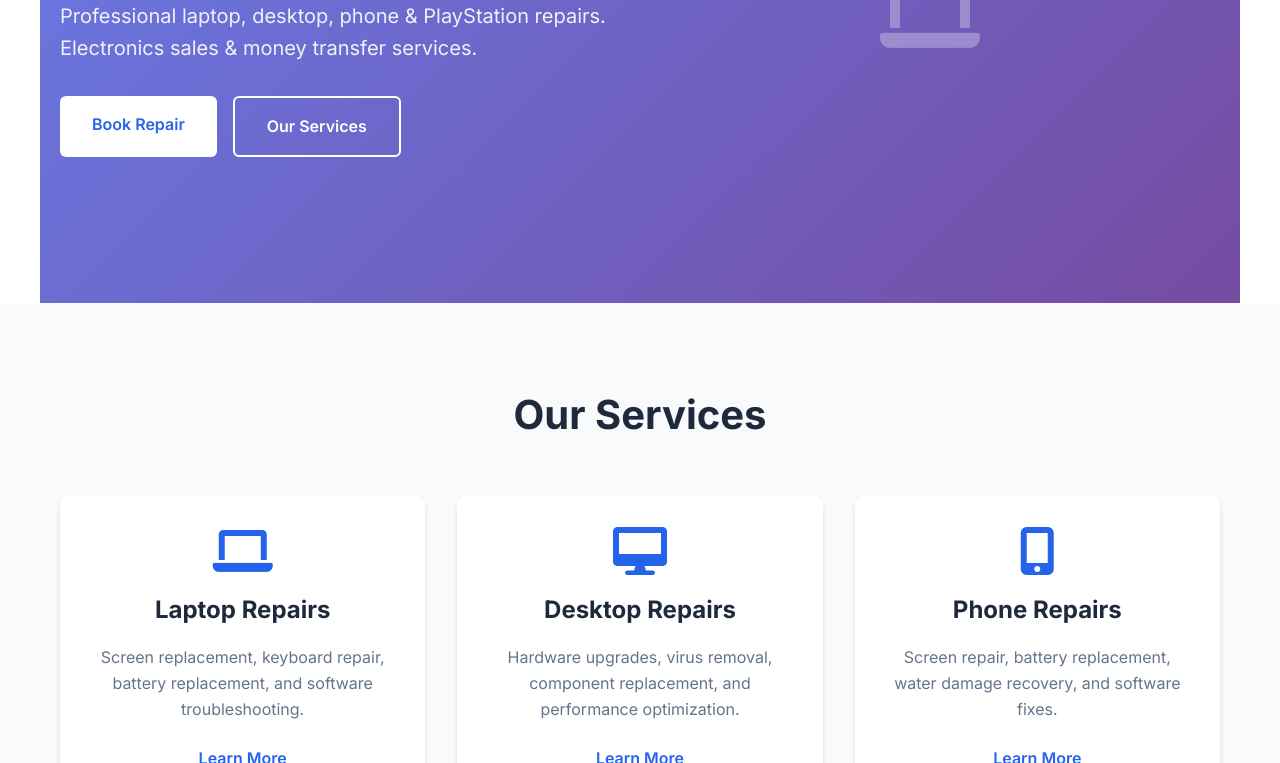
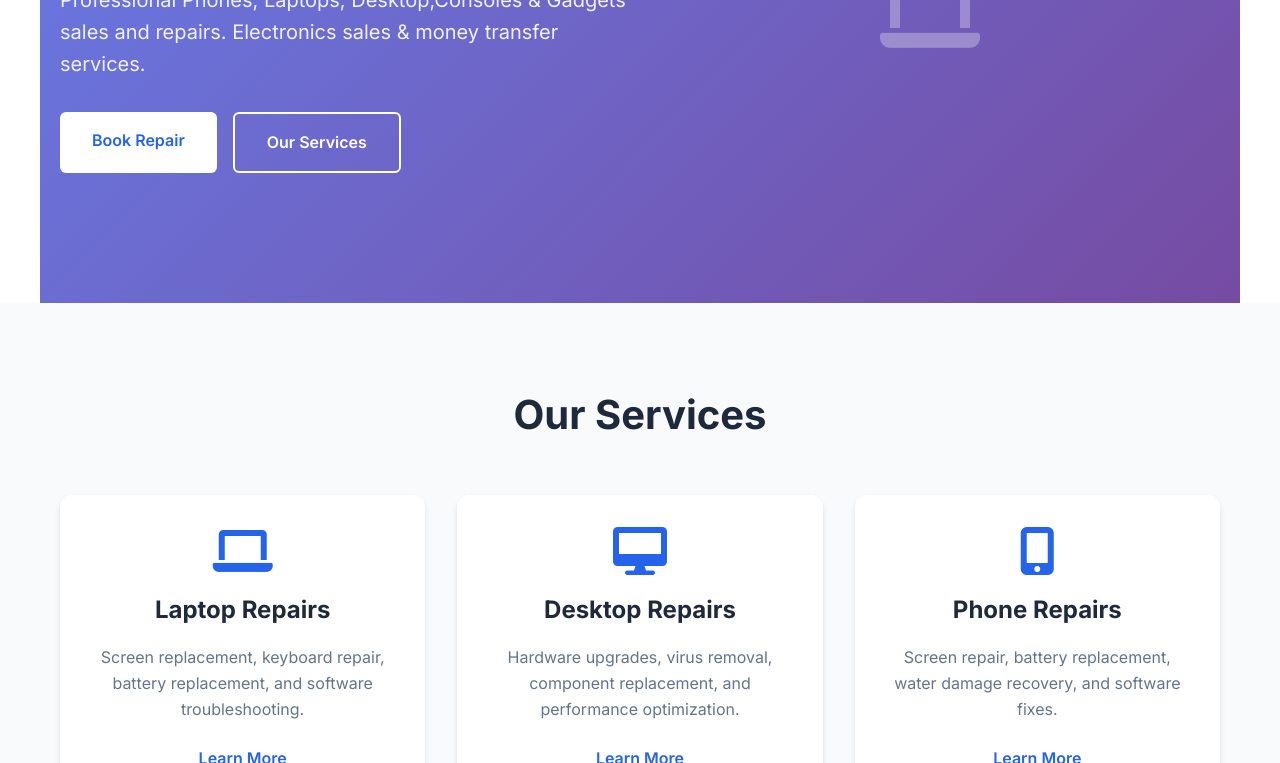
Before and after one commit to TahaKotwal12/Pcwaves-2025, a plain HTML site: page index.html in a window 1280 px wide. Shown: the part 337-1100 px from the top of the page. Drawn offline with nearby package versions, Linux system fonts and the light colour scheme.

Commit message:
Update index.html

```diff
--- a/index.html
+++ b/index.html
@@ -54,7 +54,7 @@
       <div class="hero-content">
         <h1>Expert Tech Repairs in Blackburn</h1>
         <p>
-          Professional laptop, desktop, phone & PlayStation repairs. Electronics
+          Professional Phones, Laptops, Desktop,Consoles & Gadgets sales and repairs. Electronics
           sales & money transfer services.
         </p>
         <div class="hero-buttons">
```
